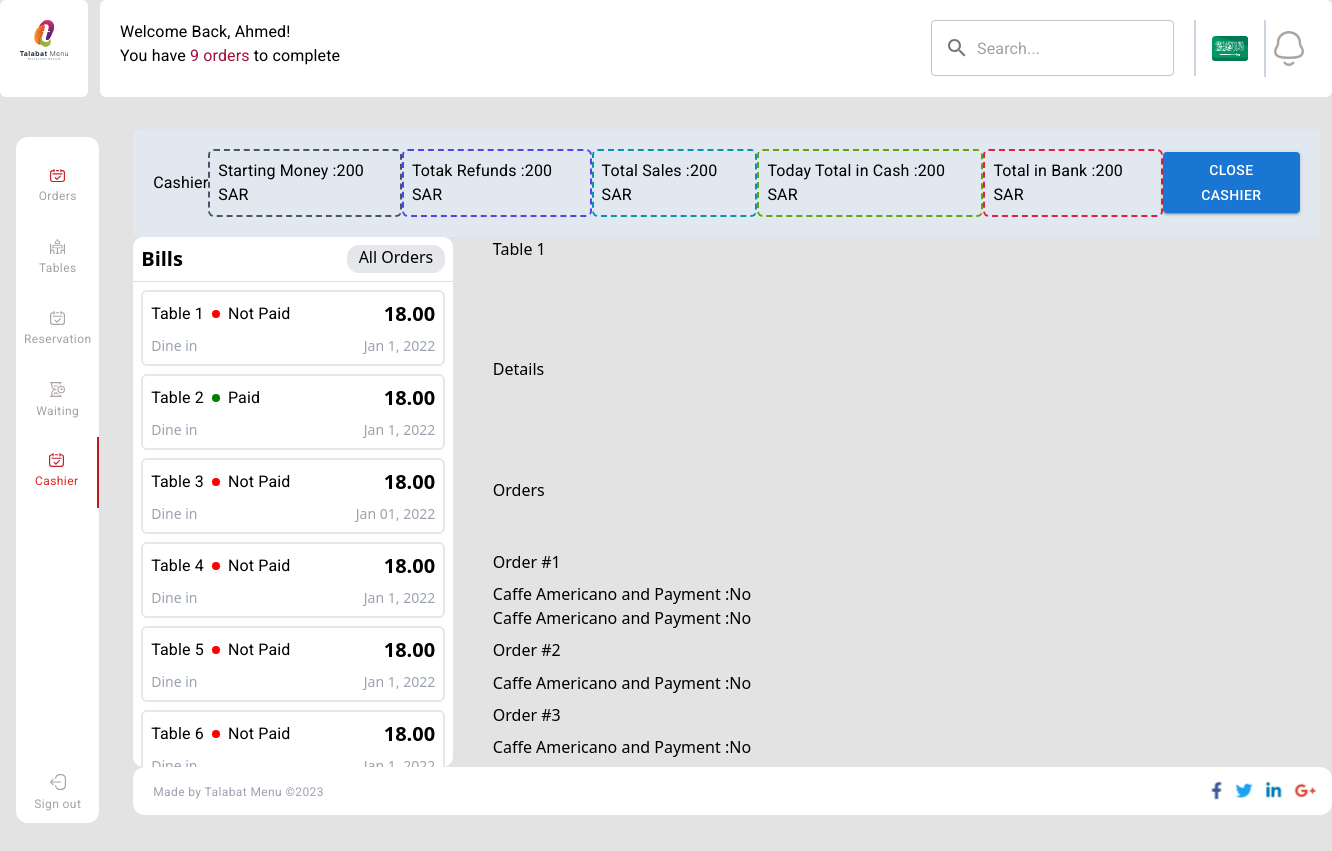
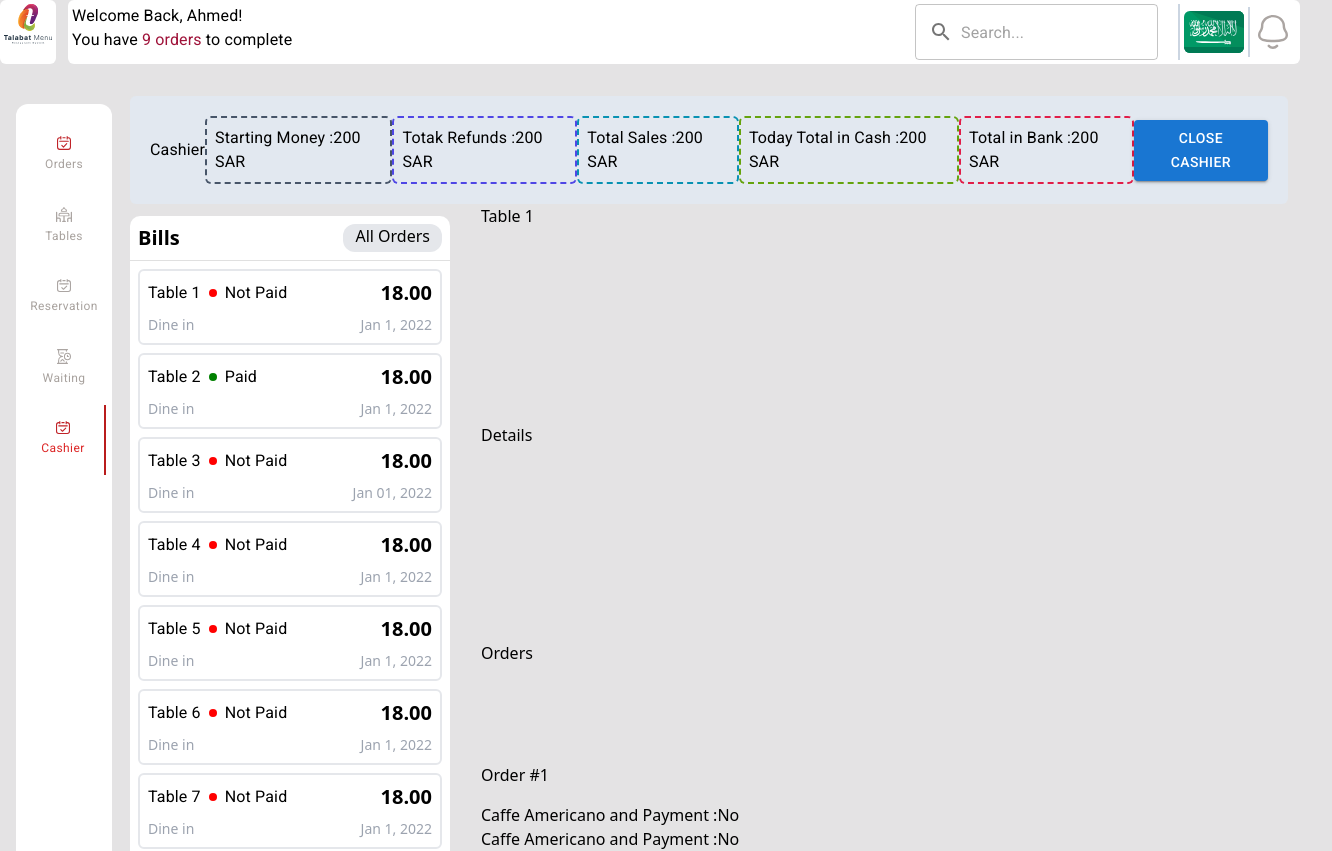
Before and after one commit to raghupathidhara/cronj-talabat, a Next.js app: page / in a window 1280 px wide. Shown: the top 851 px of the page, 1332 px wide, since content can reach past the window. Before the commit the page ends 823 px from the top, so only its background shows below. Built offline with nearby package versions, Linux system fonts and the light colour scheme.

Commit message:
bill card

```diff
--- a/components/Bills/index.js
+++ b/components/Bills/index.js
@@ -13,11 +13,11 @@ function index({ bills, setSelectedBill }) {
   return (
     <Box
       sx={{
-        height: "530px",
+        height: "100vh",
         backgroundColor: "#FFFFFF",
         borderRadius: "10px",
       }}
-      className="w-80 overflow-y-scroll"
+      className="w-80 overflow-y-scroll my-3"
     >
       <Box className="w-full flex justify-between px-2 pt-2 mb-2">
         <Box className="font-bold text-xl">Bills</Box>
--- a/components/Header/index.js
+++ b/components/Header/index.js
@@ -6,10 +6,10 @@ const index = () => {
   return (
     <>
       <Box className="flex justify-start">
-        <Box className="p-5 mr-3 rounded-md bg-white">
+        <Box className="p-1 mr-3 rounded-md bg-white">
           <Image src={"/images/logo.svg"} width={50} height={50} />
         </Box>
-        <Box className="w-screen flex justify-between p-5 bg-white rounded-md">
+        <Box className="w-screen flex justify-between p-1 bg-white rounded-md">
           <Box>
             <Typography className="font-bold text-2xl">
               Welcome Back, Ahmed!
@@ -35,7 +35,7 @@ const index = () => {
 
 
             <Image
-              className="p-4 border-r-2 border-slate-300"
+              className="p-1 border-r-2 border-slate-300"
               src={"/images/greenbox.svg"}
               width={70}
               height={50}
--- a/components/Sidebar/index.js
+++ b/components/Sidebar/index.js
@@ -14,7 +14,7 @@ const Sidebar = () => {
   const [selected, setselected] = useState(4);
 
   return (
-    <Box className="h-full py-2 mx-4 my-2 rounded-xl bg-white w-max flex flex-col justify-between items-center w-24">
+    <Box className="h-full py-2 mx-4 my-2 rounded-xl bg-white flex flex-col justify-between items-center w-24">
       <Box className="py-2">
         {menus.length &&
           menus.map((menu, ind) => (
```
